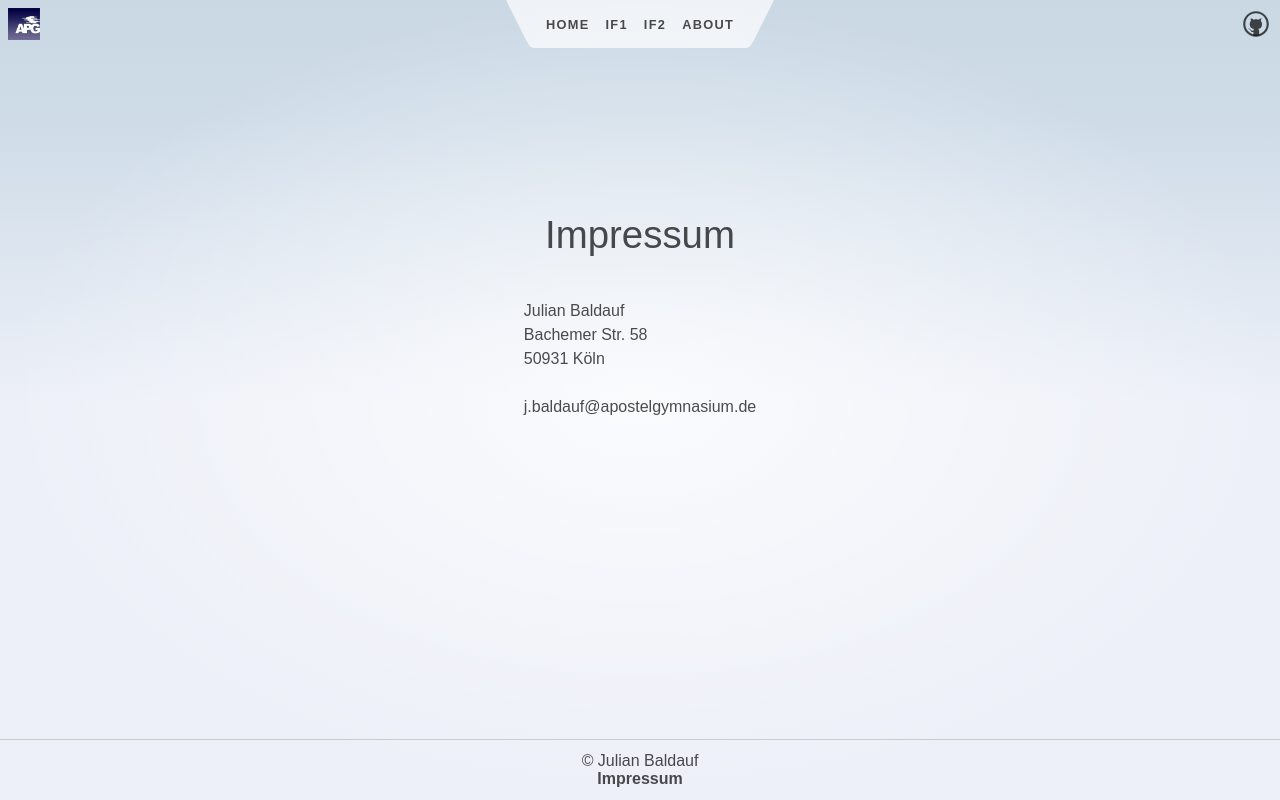
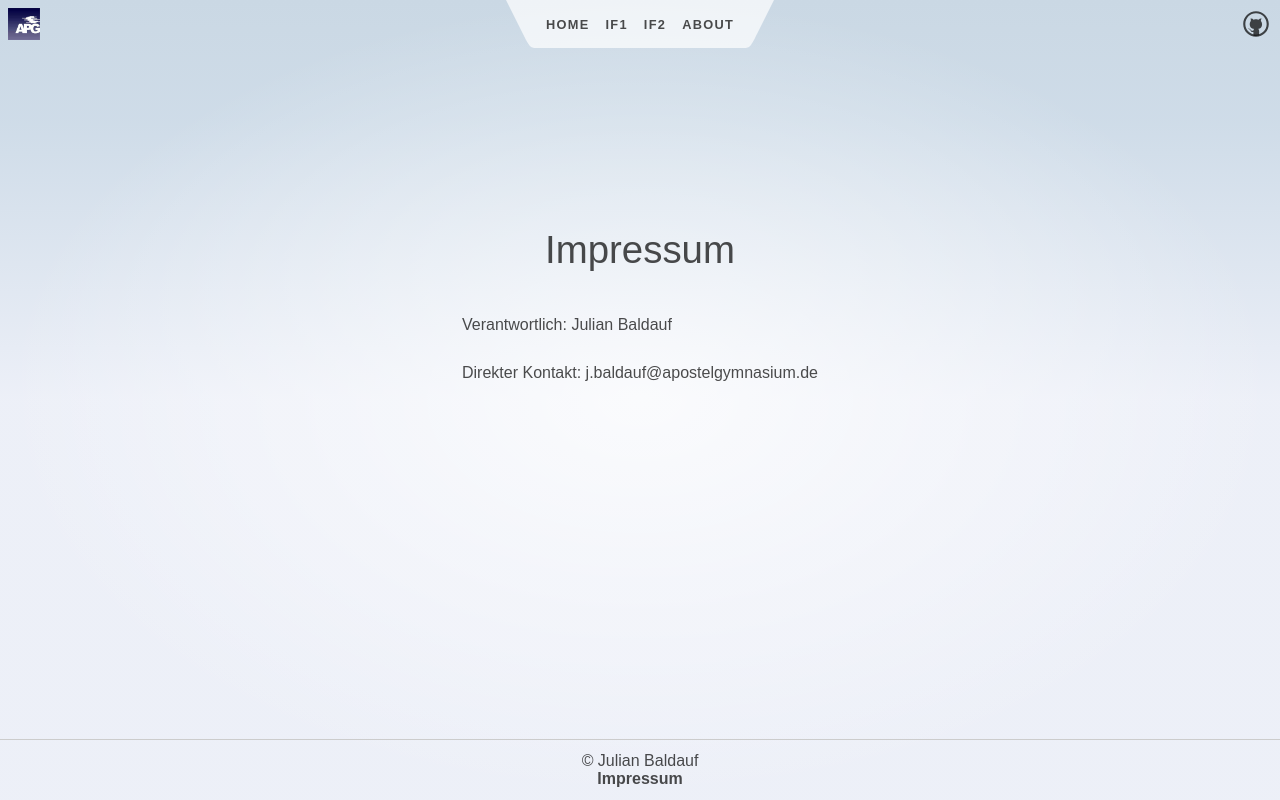
Before and after one commit to julianbaffy/APG-coursepage, a SvelteKit app: page /impress in a window 1280 px wide. Built offline with nearby package versions, Linux system fonts and the light colour scheme.

Commit message:
Update Impress

```diff
--- a/src/routes/impress/+page.svelte
+++ b/src/routes/impress/+page.svelte
@@ -7,10 +7,8 @@
         <h1>Impressum</h1>
 
         <p>
-            Julian Baldauf<br>
-            Bachemer Str. 58<br>
-            50931 Köln<br>
-            <br>
-            j.baldauf@apostelgymnasium.de
+            Verantwortlich: Julian Baldauf<br>
+                        <br>
+            Direkter Kontakt: j.baldauf@apostelgymnasium.de
         </p>
     </div>
```
